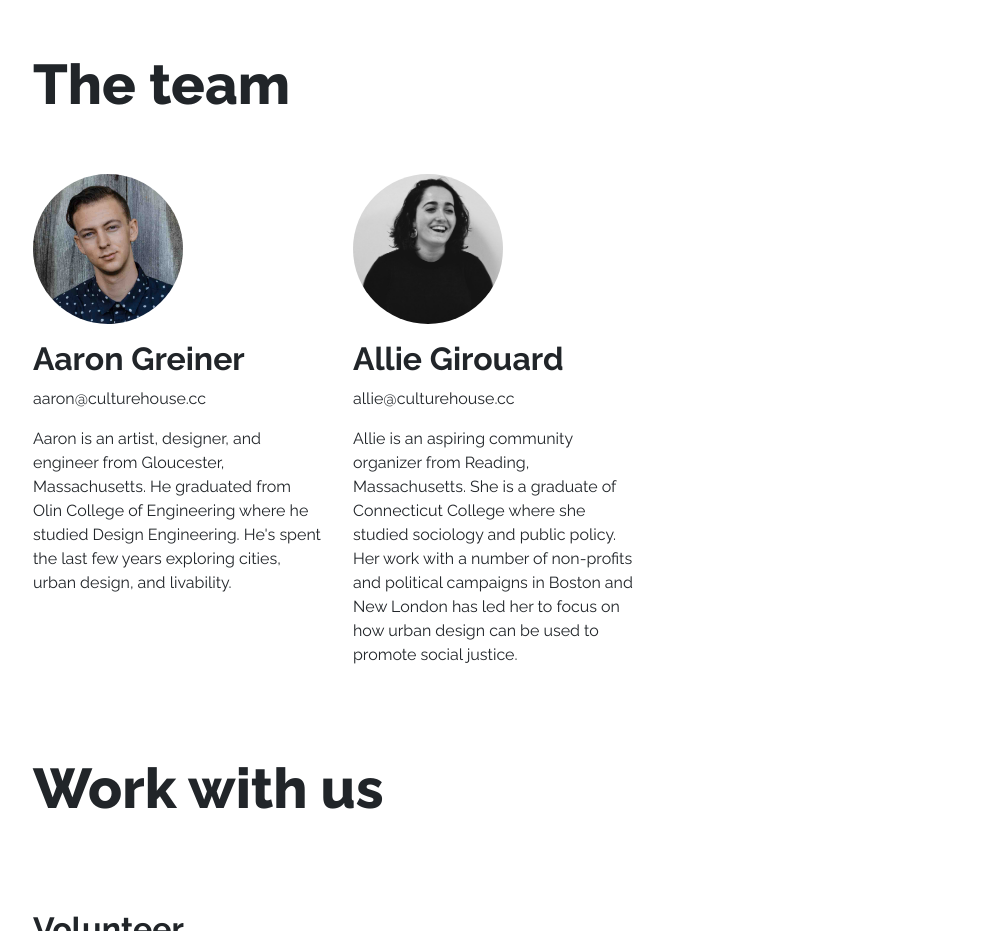
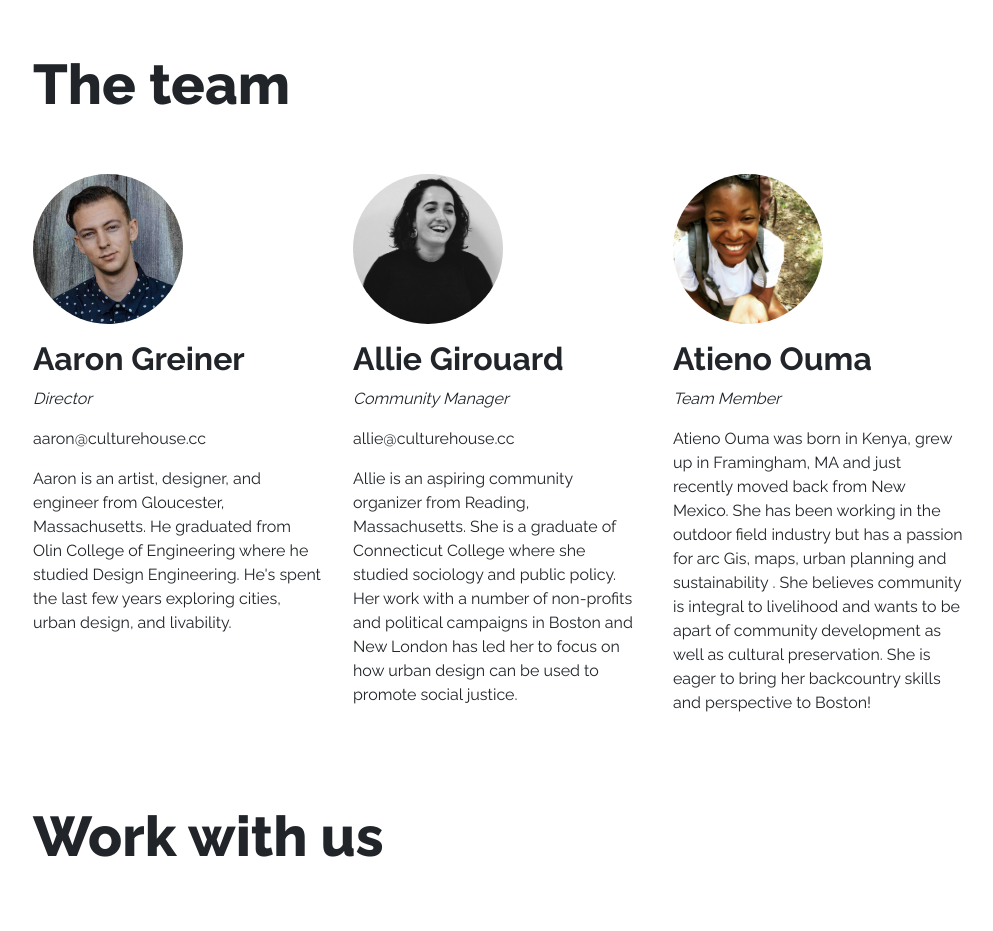
Before and after one commit to culturehouse/culturehouse.github.io, a website: page contact.html in a window 1280 px wide. Shown: the part 724-1655 px from the top of the page, without its empty margins (142-1135 px from the left). Drawn offline with Linux system fonts and the light colour scheme.

Commit message:
added Atieno

```diff
--- a/contact.html
+++ b/contact.html
@@ -123,14 +123,22 @@
           <div class="col-lg-4 col-sm-6 mb-4">
             <img class="img-profile rounded-circle" src="img/aaron.jpg" width="150" alt="image of Aaron Greiner">
             <h3>Aaron Greiner</h3>
+            <p><i>Director</i></p>
             <p><a href="mailto:aaron@culturehouse.cc" target="_top">aaron@culturehouse.cc</a></p>
             <p>Aaron is an artist, designer, and engineer from Gloucester, Massachusetts. He graduated from Olin College of Engineering where he studied Design Engineering. He's spent the last few years exploring cities, urban design, and livability.</p>
           </div>
           <div class="col-lg-4 col-sm-6 mb-4">
             <img class="img-profile rounded-circle" src="img/allie.jpg" width="150" alt="image of Allie Girouard">
             <h3>Allie Girouard</h3>
+            <p><i>Community Manager</i></p>
             <p><a href="mailto:allie@culturehouse.cc" target="_top">allie@culturehouse.cc</a></p>
             <p>Allie is an aspiring community organizer from Reading, Massachusetts. She is a graduate of Connecticut College where she studied sociology and public policy. Her work with a number of non-profits and political campaigns in Boston and New London has led her to focus on how urban design can be used to promote social justice.</p>
+          </div>
+          <div class="col-lg-4 col-sm-6 mb-4">
+            <img class="img-profile rounded-circle" src="img/atieno.png" width="150" alt="image of Allie Girouard">
+            <h3>Atieno Ouma</h3>
+            <p><i>Team Member</i></p>
+            <p>Atieno Ouma was born in Kenya, grew up in Framingham, MA and just recently moved back from New Mexico. She has been working in the outdoor field industry but has a passion for arc Gis, maps, urban planning and sustainability . She believes community is integral to livelihood and wants to be apart of community development as well as cultural preservation. She is eager to bring her backcountry skills and perspective to Boston!</p>
           </div>
           </div>
         </div>
```
Also changed, not shown: img/atieno.png (added).
